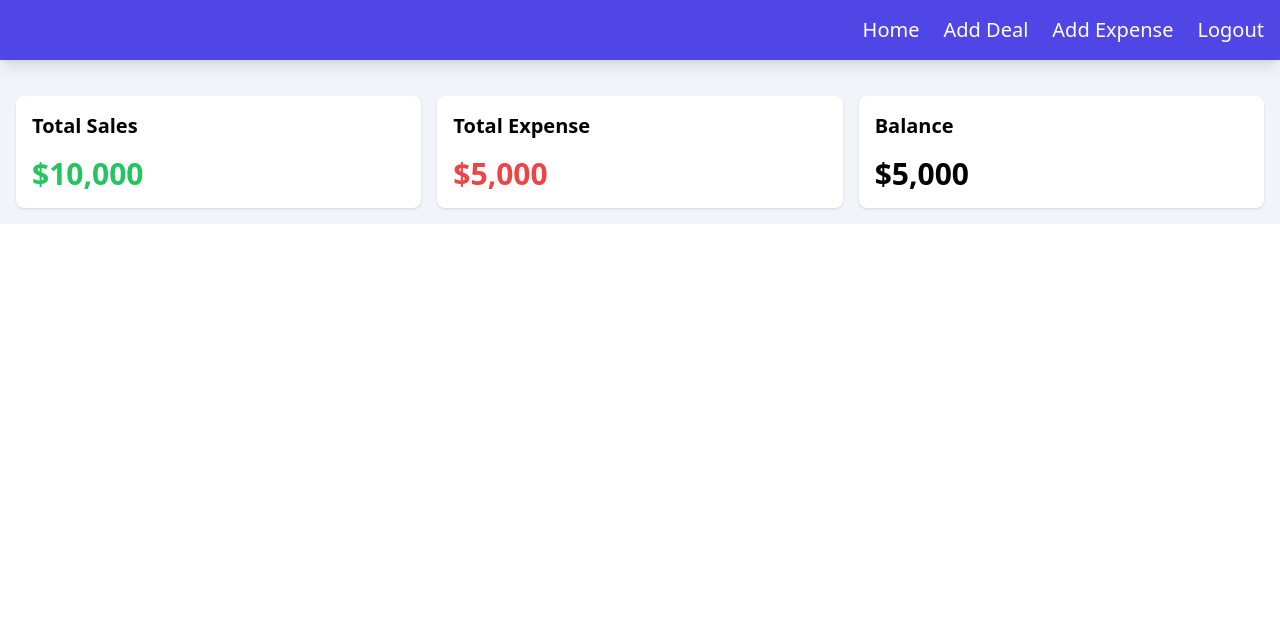
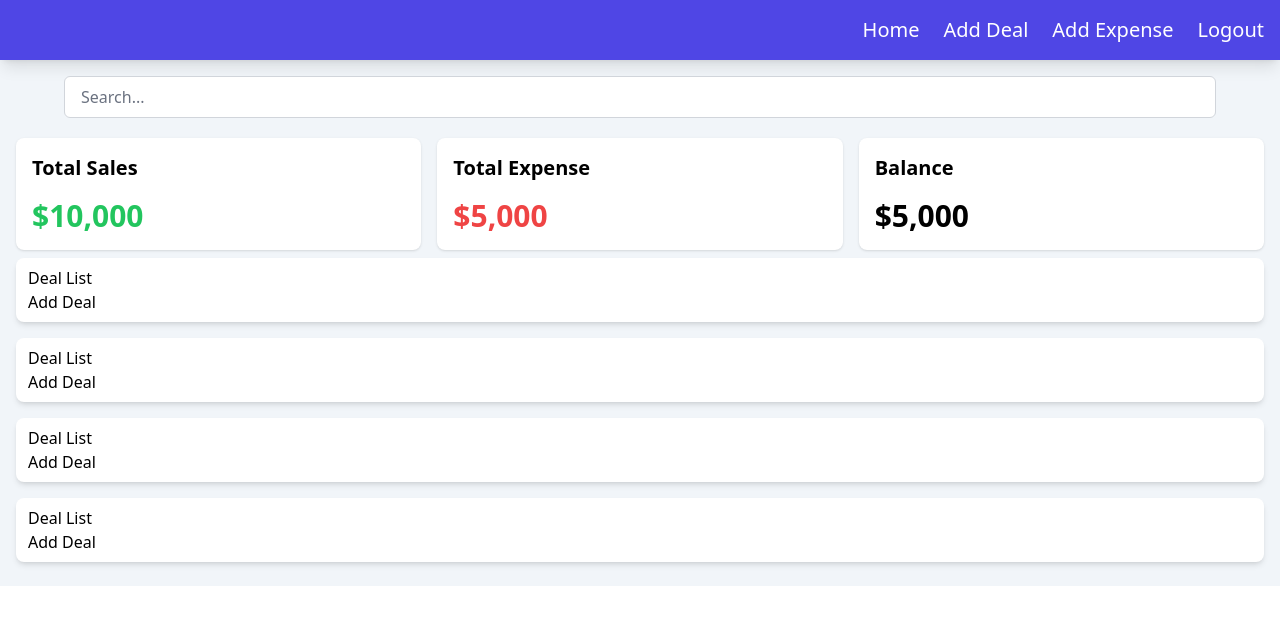
Before and after one commit to zamanehsani/carServiceFront, a React (Create React App) app: page / in a window 1280 px wide. Shown: the top 624 px of the page. Built offline with nearby package versions, Linux system fonts and the light colour scheme; sample sign-in values are in the browser's storage.

Commit message:
added the dearlist file and statistics and search

```diff
--- /dev/null
+++ b/src/components/home/dashboardComponents/dealList.jsx
@@ -0,0 +1,40 @@
+
+export default function DealList(){
+    return (
+        <div className="grid grid-cols-1 py2">
+            <div className="card bg-white rounded-lg shadow-md px-3 py-2 my-2">
+                <div className="card-body">
+                    <h2 className="card-title">Deal List</h2>
+                </div>
+                <div className="card-footer">
+                    <button className="btn btn-primary">Add Deal</button>
+                </div>
+            </div>
+            <div className="card bg-white rounded-lg shadow-md px-3 py-2 my-2">
+                <div className="card-body">
+                    <h2 className="card-title">Deal List</h2>
+                </div>
+                <div className="card-footer">
+                    <button className="btn btn-primary">Add Deal</button>
+                </div>
+            </div>
+            <div className="card bg-white rounded-lg shadow-md px-3 py-2 my-2">
+                <div className="card-body">
+                    <h2 className="card-title">Deal List</h2>
+                </div>
+                <div className="card-footer">
+                    <button className="btn btn-primary">Add Deal</button>
+                </div>
+            </div>
+            <div className="card bg-white rounded-lg shadow-md px-3 py-2 my-2">
+                <div className="card-body">
+                    <h2 className="card-title">Deal List</h2>
+                </div>
+                <div className="card-footer">
+                    <button className="btn btn-primary">Add Deal</button>
+                </div>
+            </div>
+        </div>
+
+    )
+}
--- /dev/null
+++ b/src/components/home/dashboardComponents/search.jsx
@@ -0,0 +1,88 @@
+import React, { useState, useRef, useEffect } from 'react';
+
+const SearchView = () => {
+  const [searchTerm, setSearchTerm] = useState('');
+  const searchRef = useRef(null);
+  const [data] = useState([
+    'oil','Item 1',
+    'Item 2',
+    'Item 3',
+    'Item 4',
+    'Item 5',
+    'Item 6',
+    'Item 7',
+    'Item 8',
+    'Item 9',
+    'Item 10',
+    'tyre',
+    'tint',
+    'ahmad',
+    'mohammad',
+    'dxb',
+    'zaman',
+    'Item 8',
+    'Item 9',
+    'Item 10',
+    // Add more items as needed
+  ]);
+
+
+  const filteredData = data.filter(item =>
+    item.toLowerCase().includes(searchTerm.toLowerCase())
+  );
+
+//   if the search input is empty, hide the results
+  useEffect(()=>{if(searchTerm.length === 0){ setShowResults(false) }
+  },[searchTerm])
+
+
+  useEffect(() => {
+    const handleOutsideClick = (event) => {
+      if (searchRef.current && !searchRef.current.contains(event.target)) {
+        setShowResults(false);
+      }};
+    document.addEventListener("mousedown", handleOutsideClick);
+
+    return () => {
+      document.removeEventListener("mousedown", handleOutsideClick);
+    };
+  }, []);
+
+  const [showResults, setShowResults] = useState(false);
+
+  const handleInputChange = event => {
+    setSearchTerm(event.target.value);
+    setShowResults(true);
+  };
+
+  return (
+    <div className="max-w-6xl mx-auto" ref={searchRef}>
+      <div className="mb-4 relative">
+        <input
+          type="text"
+          placeholder="Search..."
+          className="w-full px-4 py-2 rounded-md border border-gray-300 focus:outline-none focus:border-blue-500"
+          value={searchTerm}
+          onChange={handleInputChange}
+        />
+        {showResults && (
+          <div className="absolute top-full mt-2 w-full max-h-80 overflow-y-auto bg-white border-indigo-300 rounded-md shadow-2xl">
+            {filteredData.length === 0 ? (
+              <p className="p-3 text-gray-700 py-5">No results found</p>
+            ) : (
+              <ul className="divide-y divide-gray-100 py-2">
+                {filteredData.map((item, index) => (
+                  <li key={index} className="py-2 px-4">
+                    {item}
+                  </li>
+                ))}
+              </ul>
+            )}
+          </div>
+        )}
+      </div>
+    </div>
+  );
+};
+
+export default SearchView;
--- /dev/null
+++ b/src/components/home/dashboardComponents/statistics.jsx
@@ -0,0 +1,36 @@
+
+export default function Statistics(){
+    return (
+        <div className="grid md:grid-cols-3 lg:grid-cols-3 grid-cols-1 gap-4 mt-5">
+            <div className=" bg-white p-4 shadow rounded-lg">
+                <div className="flex items-center justify-between mb-4">
+                <span className="text-xl font-semibold">Total Sales</span>
+                <i className="fas fa-chart-line text-blue-500"></i>
+                </div>
+                <div>
+                <span className="text-3xl font-bold text-green-500">$10,000</span>
+                </div>
+            </div>
+
+            <div className="bg-white p-4 shadow rounded-lg">
+                <div className="flex items-center justify-between mb-4">
+                <span className="text-xl font-semibold">Total Expense</span>
+                <i className="fas fa-money-bill text-red-500"></i>
+                </div>
+                <div>
+                <span className="text-3xl font-bold text-red-500">$5,000</span>
+                </div>
+            </div>
+
+            <div className="bg-white p-4 shadow rounded-lg">
+                <div className="flex items-center justify-between mb-4">
+                <span className="text-xl font-semibold">Balance</span>
+                <i className="fas fa-balance-scale text-purple-500"></i>
+                </div>
+                <div>
+                <span className="text-3xl font-bold">$5,000</span>
+                </div>
+            </div>
+        </div>
+    )
+}
--- a/src/components/home/index.jsx
+++ b/src/components/home/index.jsx
@@ -1,46 +1,21 @@
 
 // import { useDispatch, useSelector } from "react-redux";
 // const auth = useSelector((state)=>state.auth)
+import Statistics from "./dashboardComponents/statistics";
+import DealList from "./dashboardComponents/dealList";
+import SearchView from "./dashboardComponents/search";
 
 export default function Home(){
     // get the customers list on load
 
     return(
         <div className="mx-auto p-4 justify-center items-center">
+            <SearchView />
             {/* the totals cards */}
-            <div className="grid md:grid-cols-3 lg:grid-cols-3 grid-cols-1 gap-4 mt-5">
-                <div className=" bg-white p-4 shadow rounded-lg">
-                    <div className="flex items-center justify-between mb-4">
-                    <span className="text-xl font-semibold">Total Sales</span>
-                    <i className="fas fa-chart-line text-blue-500"></i>
-                    </div>
-                    <div>
-                    <span className="text-3xl font-bold text-green-500">$10,000</span>
-                    </div>
-                </div>
-
-                <div className="bg-white p-4 shadow rounded-lg">
-                    <div className="flex items-center justify-between mb-4">
-                    <span className="text-xl font-semibold">Total Expense</span>
-                    <i className="fas fa-money-bill text-red-500"></i>
-                    </div>
-                    <div>
-                    <span className="text-3xl font-bold text-red-500">$5,000</span>
-                    </div>
-                </div>
-
-                <div className="bg-white p-4 shadow rounded-lg">
-                    <div className="flex items-center justify-between mb-4">
-                    <span className="text-xl font-semibold">Balance</span>
-                    <i className="fas fa-balance-scale text-purple-500"></i>
-                    </div>
-                    <div>
-                    <span className="text-3xl font-bold">$5,000</span>
-                    </div>
-                </div>
-            </div>
+            <Statistics/>
 
             {/* the list of deals */}
+            <DealList />
 
             {/* the list of expense */}
 
```
